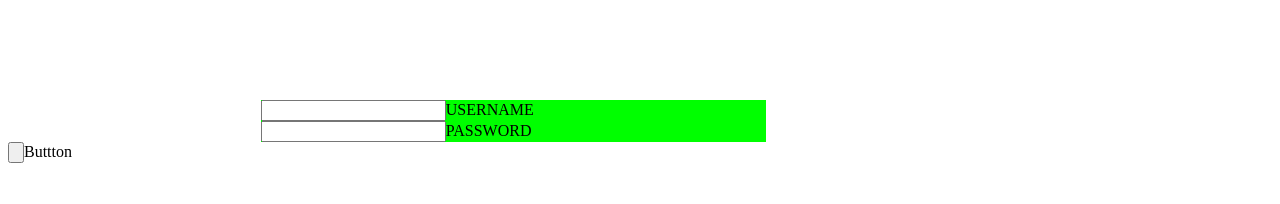
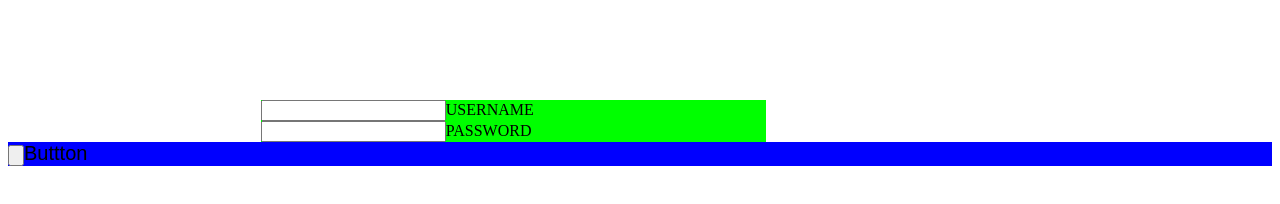
Before and after one commit to GoldOnion/Najgorszy, a plain HTML site: page index.html in a window 1280 px wide. Drawn offline with Linux system fonts and the light colour scheme.

Commit message:
update style2

```diff
--- a/style.css
+++ b/style.css
@@ -10,3 +10,11 @@
     width: 40%;
     background-color: lime;
 }
+#clear {
+    clear: both;
+}
+#baton {
+background-color: blue;
+font-family: Arial, Helvetica, sans-serif;
+font-size: 20px;
+}
```
